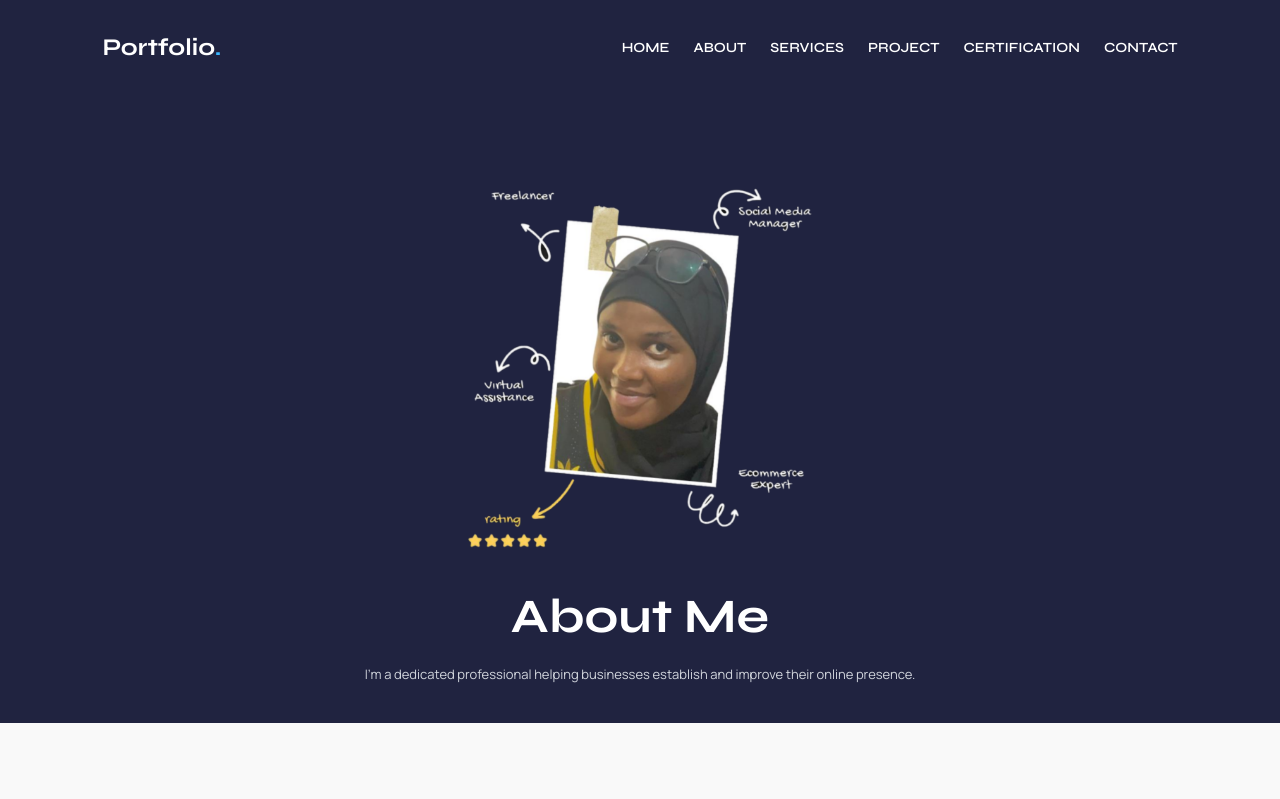
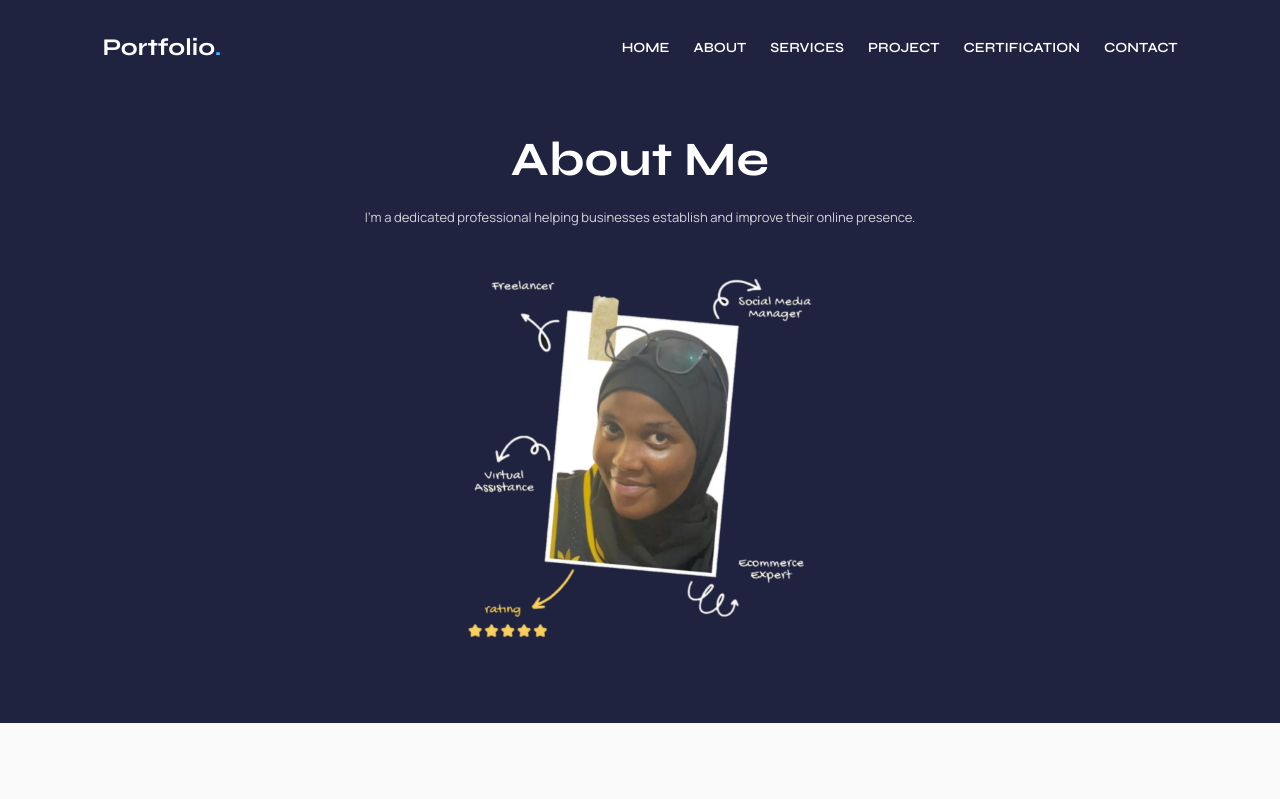
Before and after one commit to Olawoyin1/Duduke, a React (Vite) app: page /about in a window 1280 px wide. Shown: the top 799 px of the page. Built offline with nearby package versions, Linux system fonts and the light colour scheme.

Commit message:
image move below the about me

```diff
--- a/src/pages/About.tsx
+++ b/src/pages/About.tsx
@@ -57,11 +57,11 @@ const About = () => {
       <section className="navy text-white py-10">
         <div className="container">
           <div className="flex items-center justify-center flex-col mx-auto text-center">
-            <img src="../../Images/duduke1.png" className="w-100" alt="" />
             <h1 className="text-4xl md:text-5xl font-bold sf mb-6">About Me</h1>
             <p className="text-xl text-gray-300">
               I'm a dedicated professional helping businesses establish and improve their online presence.
             </p>
+            <img src="../../Images/duduke1.png" className="w-100" alt="" />
           </div>
         </div>
       </section>
```
